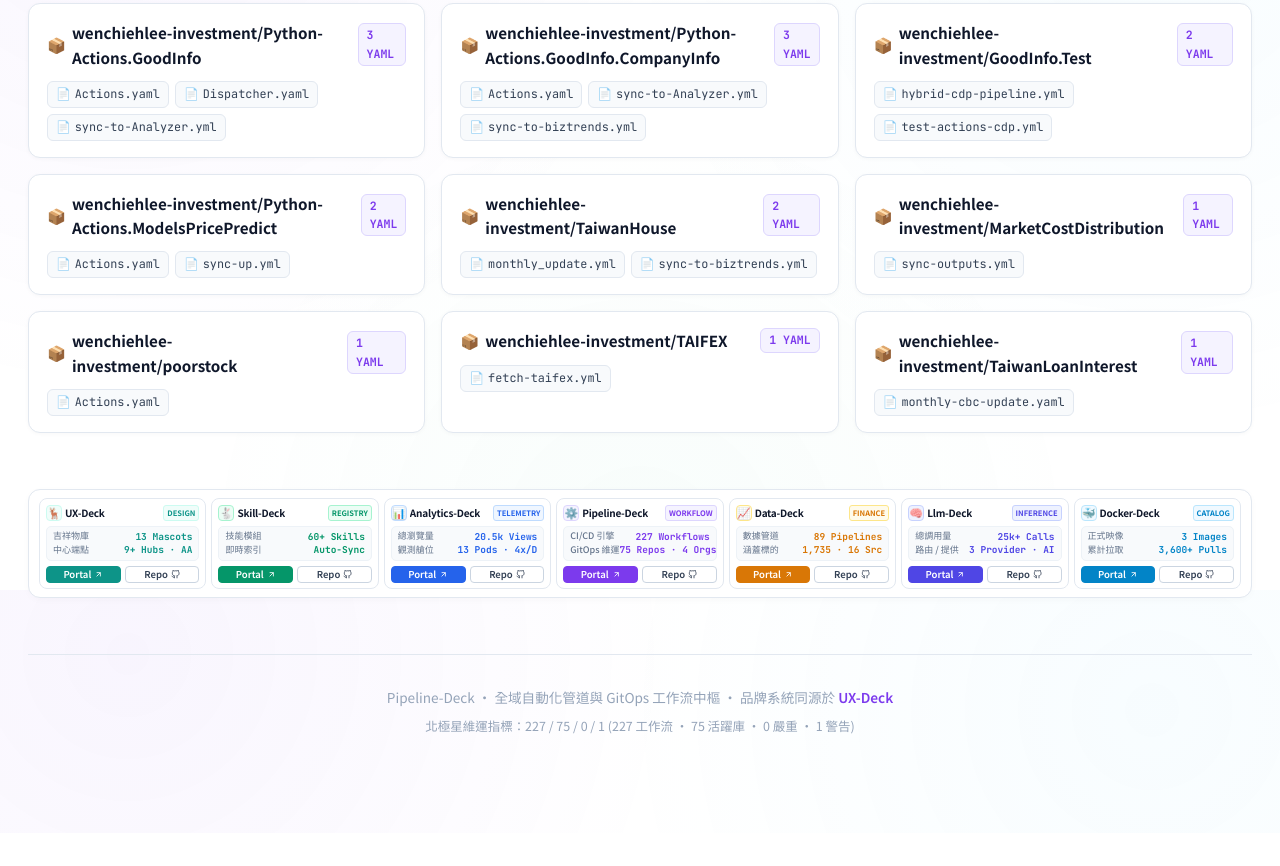
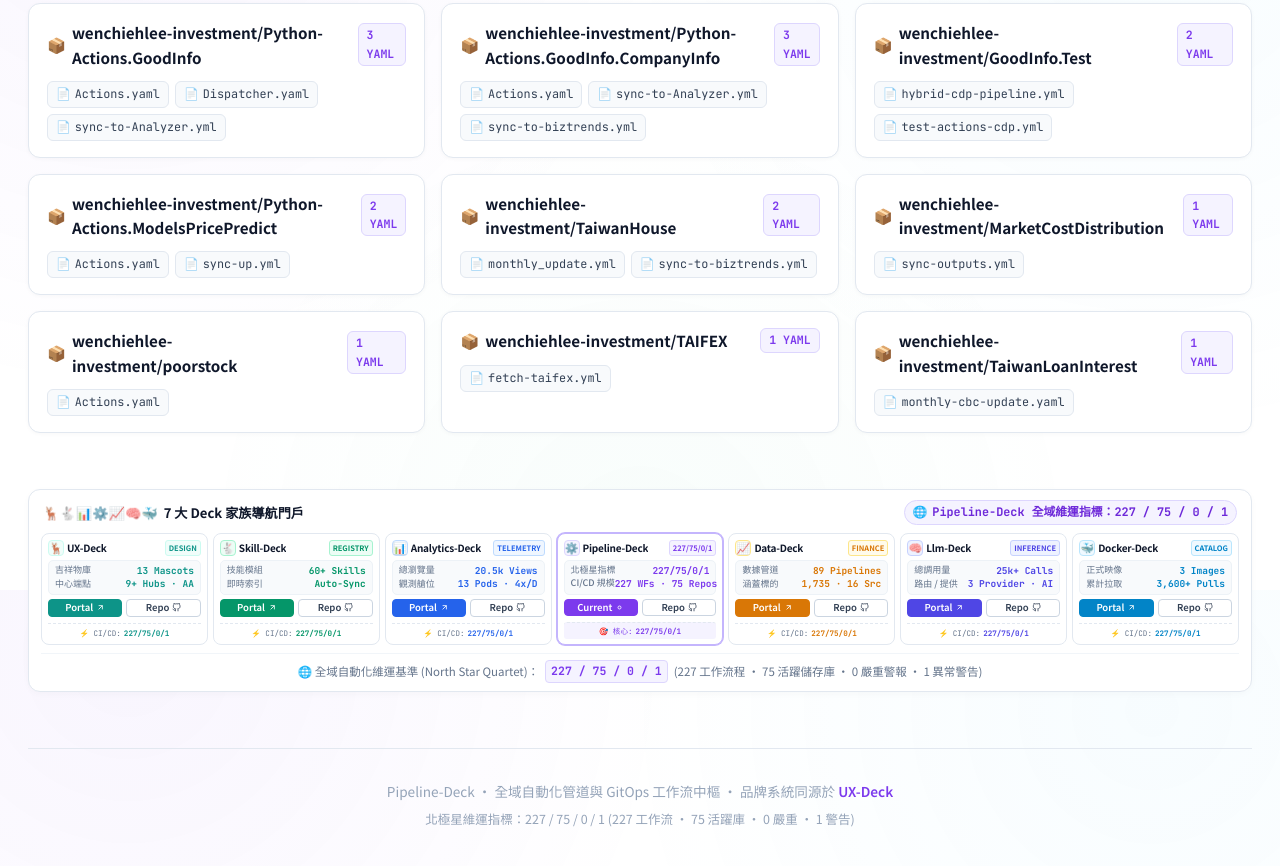
Before and after one commit to wenchiehlee/Pipeline-Deck, a plain HTML site: page index.html in a window 1280 px wide. Shown: the part 6610-7476 px from the top of the page. Before the commit the page ends 7443 px from the top, so only its background shows below. Drawn offline with Linux system fonts and the light colour scheme; a web font is replaced by a local one.

Commit message:
feat(portal): embed 227/75/0/1 North Star into bottom line of all 7 deck cards and footer bar

```diff
--- a/index.html
+++ b/index.html
@@ -748,7 +748,7 @@
       background: #ffffff;
       border: 1px solid #e2e8f0;
       border-radius: 12px;
-      padding: 8px 10px;
+      padding: 10px 12px 8px;
       box-shadow: 0 2px 10px -2px rgba(15, 23, 42, 0.04);
       margin-top: 2rem;
       width: 100%;
@@ -762,6 +762,39 @@
       display: none;
       width: 0;
       height: 0;
+    }
+
+    .deck-family-header-strip {
+      display: flex;
+      align-items: center;
+      justify-content: space-between;
+      gap: 12px;
+      margin-bottom: 8px;
+      padding: 0 2px;
+      flex-wrap: wrap;
+    }
+
+    .deck-family-title-wrap {
+      display: flex;
+      align-items: center;
+      gap: 6px;
+      font-size: 0.82rem;
+      font-weight: 750;
+      color: #0f172a;
+    }
+
+    .deck-family-header-pill {
+      display: inline-flex;
+      align-items: center;
+      gap: 5px;
+      font-size: 0.74rem;
+      font-family: 'JetBrains Mono', monospace;
+      font-weight: 700;
+      color: #6d28d9;
+      background: #f5f3ff;
+      border: 1px solid #ddd6fe;
+      padding: 2px 8px;
+      border-radius: 9999px;
     }
 
     .deck-cards-row {
@@ -781,7 +814,7 @@
       display: flex;
       flex-direction: column;
       justify-content: space-between;
-      gap: 5px;
+      gap: 4px;
       transition: all 0.16s ease;
       position: relative;
       min-width: 0;
@@ -915,6 +948,49 @@
       width: 9px;
       height: 9px;
       stroke-width: 2.2;
+    }
+
+    .deck-card-bottom-line {
+      display: flex;
+      align-items: center;
+      justify-content: center;
+      gap: 3px;
+      font-size: 7.6px;
+      font-family: 'JetBrains Mono', monospace;
+      color: #64748b;
+      padding-top: 3px;
+      border-top: 1px dashed #e2e8f0;
+      margin-top: 2px;
+      white-space: nowrap;
+    }
+
+    .deck-card-bottom-line strong {
+      color: var(--deck-accent, #7c3aed);
+      font-weight: 700;
+    }
+
+    .deck-family-bottom-bar {
+      margin-top: 8px;
+      padding-top: 6px;
+      border-top: 1px solid #f1f5f9;
+      font-size: 0.72rem;
+      color: #64748b;
+      text-align: center;
+      display: flex;
+      align-items: center;
+      justify-content: center;
+      gap: 6px;
+      flex-wrap: wrap;
+    }
+
+    .deck-family-bottom-bar code {
+      font-family: 'JetBrains Mono', monospace;
+      font-weight: 700;
+      color: #7c3aed;
+      background: #f5f3ff;
+      border: 1px solid #ddd6fe;
+      padding: 1px 5px;
+      border-radius: 4px;
     }
 
     /* THEME ACCENTS */
@@ -2966,6 +3042,17 @@
 
     <!-- DECK FAMILY FOOTER (Strict One-Row, Zero Scrollbar, Tone-Matched Favicons) -->
     <footer id="deck-family" class="deck-family-footer">
+      <div class="deck-family-header-strip">
+        <div class="deck-family-title-wrap">
+          <span>🦌🐇📊⚙️📈🧠🐳</span>
+          <span>7 大 Deck 家族導航門戶</span>
+        </div>
+        <div class="deck-family-header-pill">
+          <span>🌐</span>
+          <span>Pipeline-Deck 全域維運指標：227 / 75 / 0 / 1</span>
+        </div>
+      </div>
+
       <div class="deck-cards-row">
 
         <!-- 1. UX-Deck -->
@@ -2995,6 +3082,9 @@
               <svg viewBox="0 0 24 24" fill="none" stroke="currentColor"><path d="M9 19c-5 1.5-5-2.5-7-3m14 6v-3.87a3.37 3.37 0 0 0-.94-2.61c3.14-.35 6.44-1.54 6.44-7A5.44 5.44 0 0 0 20 4.77 5.07 5.07 0 0 0 19.91 1S18.73.65 16 2.48a13.38 13.38 0 0 0-7 0C6.27.65 5.09 1 5.09 1A5.07 5.07 0 0 0 5 4.77a5.44 5.44 0 0 0-1.5 3.78c0 5.42 3.3 6.61 6.44 7A3.37 3.37 0 0 0 9 18.13V22"/></svg>
             </a>
           </div>
+          <div class="deck-card-bottom-line">
+            <span>⚡ CI/CD:</span> <strong>227/75/0/1</strong>
+          </div>
         </article>
 
         <!-- 2. Skill-Deck -->
@@ -3024,6 +3114,9 @@
               <svg viewBox="0 0 24 24" fill="none" stroke="currentColor"><path d="M9 19c-5 1.5-5-2.5-7-3m14 6v-3.87a3.37 3.37 0 0 0-.94-2.61c3.14-.35 6.44-1.54 6.44-7A5.44 5.44 0 0 0 20 4.77 5.07 5.07 0 0 0 19.91 1S18.73.65 16 2.48a13.38 13.38 0 0 0-7 0C6.27.65 5.09 1 5.09 1A5.07 5.07 0 0 0 5 4.77a5.44 5.44 0 0 0-1.5 3.78c0 5.42 3.3 6.61 6.44 7A3.37 3.37 0 0 0 9 18.13V22"/></svg>
             </a>
           </div>
+          <div class="deck-card-bottom-line">
+            <span>⚡ CI/CD:</span> <strong>227/75/0/1</strong>
+          </div>
         </article>
 
         <!-- 3. Analytics-Deck -->
@@ -3053,34 +3146,40 @@
               <svg viewBox="0 0 24 24" fill="none" stroke="currentColor"><path d="M9 19c-5 1.5-5-2.5-7-3m14 6v-3.87a3.37 3.37 0 0 0-.94-2.61c3.14-.35 6.44-1.54 6.44-7A5.44 5.44 0 0 0 20 4.77 5.07 5.07 0 0 0 19.91 1S18.73.65 16 2.48a13.38 13.38 0 0 0-7 0C6.27.65 5.09 1 5.09 1A5.07 5.07 0 0 0 5 4.77a5.44 5.44 0 0 0-1.5 3.78c0 5.42 3.3 6.61 6.44 7A3.37 3.37 0 0 0 9 18.13V22"/></svg>
             </a>
           </div>
+          <div class="deck-card-bottom-line">
+            <span>⚡ CI/CD:</span> <strong>227/75/0/1</strong>
+          </div>
         </article>
 
         <!-- 4. Pipeline-Deck -->
-        <article class="deck-card theme-pipeline">
+        <article class="deck-card theme-pipeline" style="border-color: #c4b5fd; box-shadow: 0 0 0 1px #c4b5fd;">
           <div class="deck-card-head">
             <span class="deck-avatar">⚙️</span>
             <span class="deck-card-title">Pipeline-Deck</span>
-            <span class="deck-tag">Workflow</span>
+            <span class="deck-tag" style="background:#f5f3ff; color:#7c3aed; border-color:#ddd6fe;">227/75/0/1</span>
           </div>
           <div class="deck-numbers-compact">
             <div class="stat-line">
-              <span class="stat-lbl">CI/CD 引擎</span>
-              <span class="stat-val">227 Workflows</span>
+              <span class="stat-lbl">北極星指標</span>
+              <span class="stat-val" style="color:#7c3aed;">227/75/0/1</span>
             </div>
             <div class="stat-line">
-              <span class="stat-lbl">GitOps 維運</span>
-              <span class="stat-val">75 Repos · 4 Orgs</span>
+              <span class="stat-lbl">CI/CD 規模</span>
+              <span class="stat-val">227 WFs · 75 Repos</span>
             </div>
           </div>
           <div class="deck-actions-compact">
-            <a href="https://wenchiehlee.github.io/Pipeline-Deck/" target="_blank" rel="noopener noreferrer" class="deck-btn deck-btn-portal">
-              <span>Portal</span>
-              <svg viewBox="0 0 24 24" fill="none" stroke="currentColor"><path d="M7 17L17 7M17 7H7M17 7V17"/></svg>
+            <a href="https://wenchiehlee.github.io/Pipeline-Deck/" target="_blank" rel="noopener noreferrer" class="deck-btn deck-btn-portal" style="background:#7c3aed; border-color:#7c3aed;">
+              <span>Current</span>
+              <svg viewBox="0 0 24 24" fill="none" stroke="currentColor"><circle cx="12" cy="12" r="4"/></svg>
             </a>
             <a href="https://github.com/wenchiehlee/Pipeline-Deck" target="_blank" rel="noopener noreferrer" class="deck-btn deck-btn-repo">
               <span>Repo</span>
               <svg viewBox="0 0 24 24" fill="none" stroke="currentColor"><path d="M9 19c-5 1.5-5-2.5-7-3m14 6v-3.87a3.37 3.37 0 0 0-.94-2.61c3.14-.35 6.44-1.54 6.44-7A5.44 5.44 0 0 0 20 4.77 5.07 5.07 0 0 0 19.91 1S18.73.65 16 2.48a13.38 13.38 0 0 0-7 0C6.27.65 5.09 1 5.09 1A5.07 5.07 0 0 0 5 4.77a5.44 5.44 0 0 0-1.5 3.78c0 5.42 3.3 6.61 6.44 7A3.37 3.37 0 0 0 9 18.13V22"/></svg>
             </a>
+          </div>
+          <div class="deck-card-bottom-line" style="background:#f5f3ff; border-radius:3px; padding:2px 0;">
+            <span style="color:#7c3aed;">🎯 核心:</span> <strong style="color:#7c3aed;">227/75/0/1</strong>
           </div>
         </article>
 
@@ -3111,6 +3210,9 @@
               <svg viewBox="0 0 24 24" fill="none" stroke="currentColor"><path d="M9 19c-5 1.5-5-2.5-7-3m14 6v-3.87a3.37 3.37 0 0 0-.94-2.61c3.14-.35 6.44-1.54 6.44-7A5.44 5.44 0 0 0 20 4.77 5.07 5.07 0 0 0 19.91 1S18.73.65 16 2.48a13.38 13.38 0 0 0-7 0C6.27.65 5.09 1 5.09 1A5.07 5.07 0 0 0 5 4.77a5.44 5.44 0 0 0-1.5 3.78c0 5.42 3.3 6.61 6.44 7A3.37 3.37 0 0 0 9 18.13V22"/></svg>
             </a>
           </div>
+          <div class="deck-card-bottom-line">
+            <span>⚡ CI/CD:</span> <strong>227/75/0/1</strong>
+          </div>
         </article>
 
         <!-- 6. Llm-Deck -->
@@ -3140,6 +3242,9 @@
               <svg viewBox="0 0 24 24" fill="none" stroke="currentColor"><path d="M9 19c-5 1.5-5-2.5-7-3m14 6v-3.87a3.37 3.37 0 0 0-.94-2.61c3.14-.35 6.44-1.54 6.44-7A5.44 5.44 0 0 0 20 4.77 5.07 5.07 0 0 0 19.91 1S18.73.65 16 2.48a13.38 13.38 0 0 0-7 0C6.27.65 5.09 1 5.09 1A5.07 5.07 0 0 0 5 4.77a5.44 5.44 0 0 0-1.5 3.78c0 5.42 3.3 6.61 6.44 7A3.37 3.37 0 0 0 9 18.13V22"/></svg>
             </a>
           </div>
+          <div class="deck-card-bottom-line">
+            <span>⚡ CI/CD:</span> <strong>227/75/0/1</strong>
+          </div>
         </article>
 
         <!-- 7. Docker-Deck -->
@@ -3169,8 +3274,17 @@
               <svg viewBox="0 0 24 24" fill="none" stroke="currentColor"><path d="M9 19c-5 1.5-5-2.5-7-3m14 6v-3.87a3.37 3.37 0 0 0-.94-2.61c3.14-.35 6.44-1.54 6.44-7A5.44 5.44 0 0 0 20 4.77 5.07 5.07 0 0 0 19.91 1S18.73.65 16 2.48a13.38 13.38 0 0 0-7 0C6.27.65 5.09 1 5.09 1A5.07 5.07 0 0 0 5 4.77a5.44 5.44 0 0 0-1.5 3.78c0 5.42 3.3 6.61 6.44 7A3.37 3.37 0 0 0 9 18.13V22"/></svg>
             </a>
           </div>
+          <div class="deck-card-bottom-line">
+            <span>⚡ CI/CD:</span> <strong>227/75/0/1</strong>
+          </div>
         </article>
 
+      </div>
+
+      <div class="deck-family-bottom-bar">
+        <span>🌐 全域自動化維運基準 (North Star Quartet)：</span>
+        <code>227 / 75 / 0 / 1</code>
+        <span>(227 工作流程 · 75 活躍儲存庫 · 0 嚴重警報 · 1 異常警告)</span>
       </div>
     </footer>
 
```
